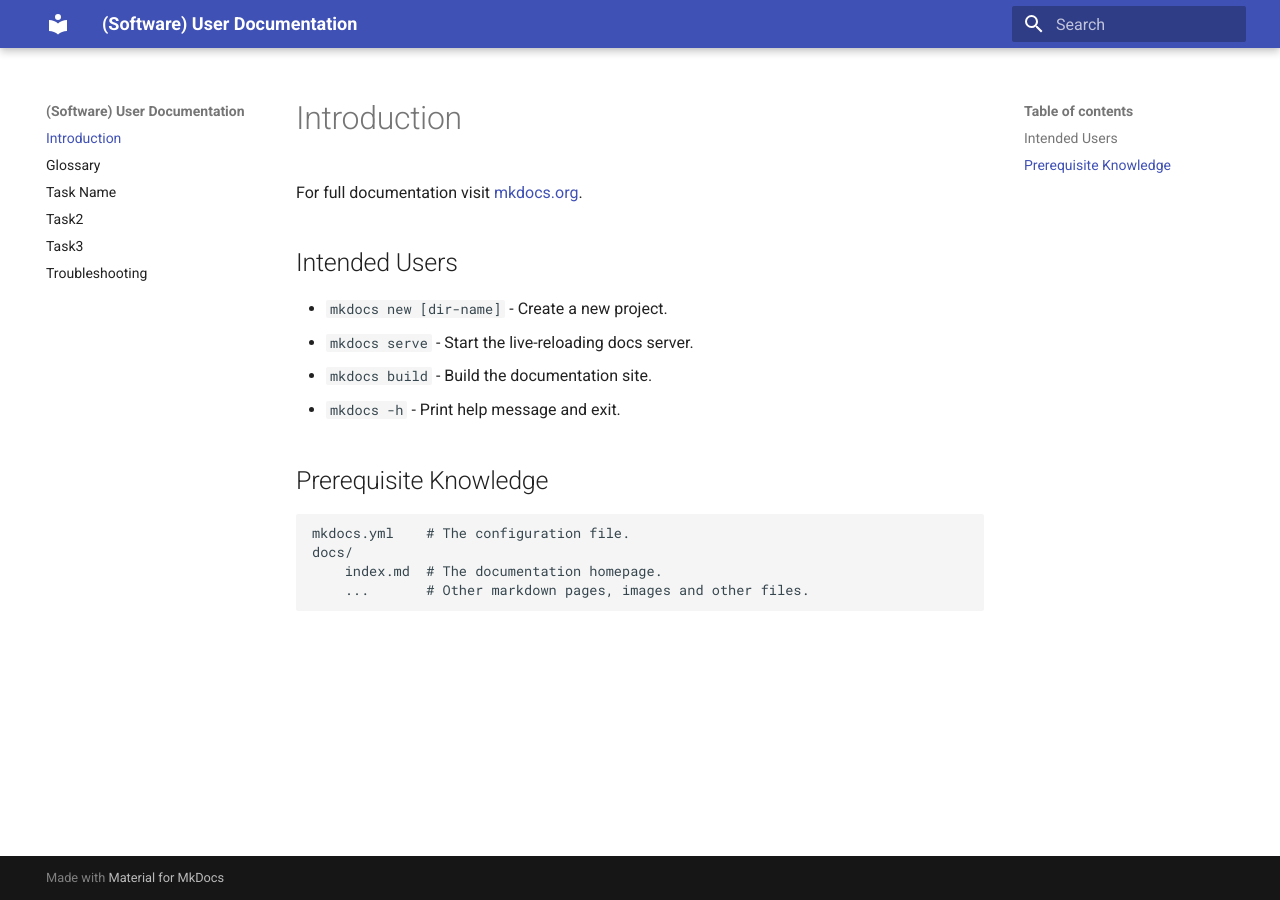
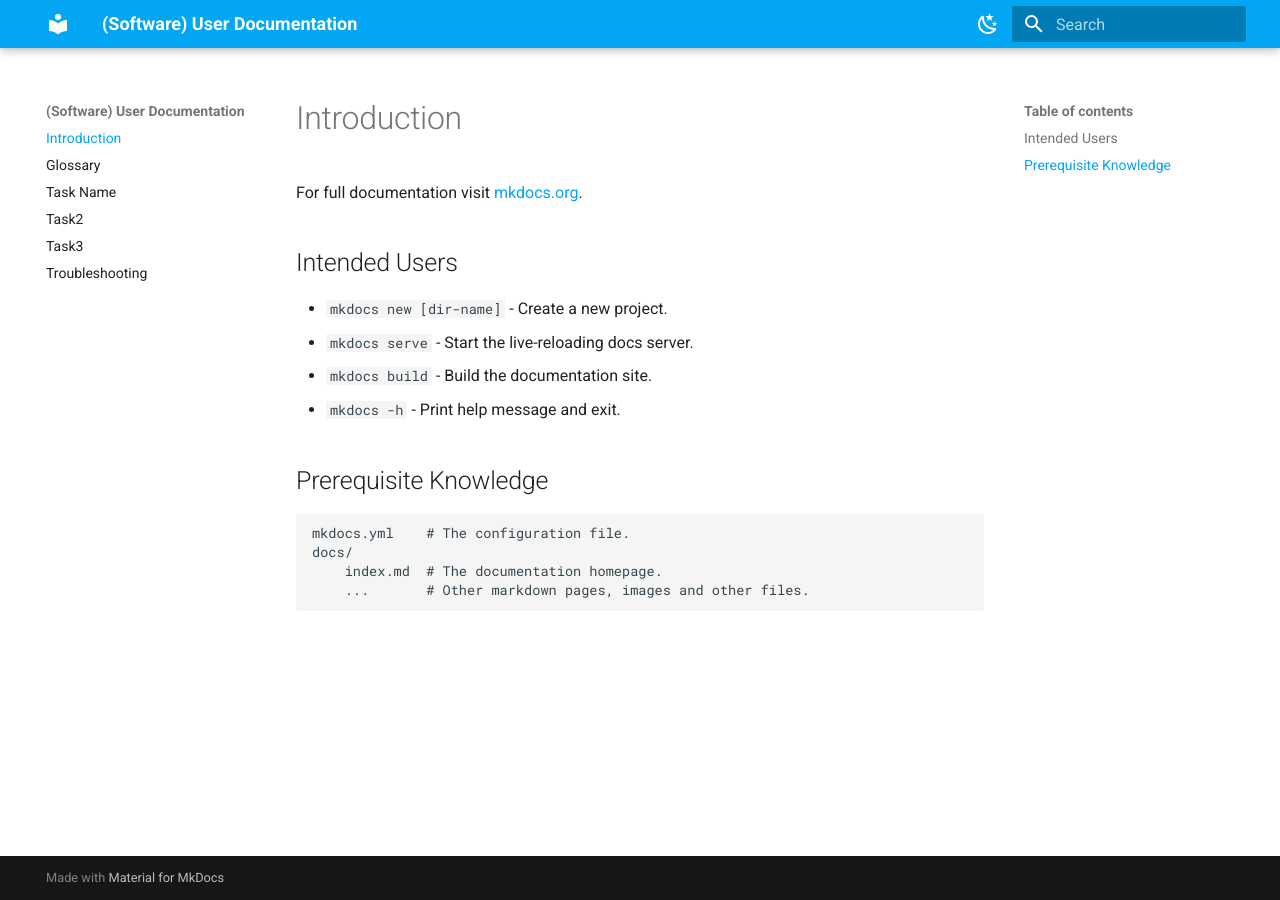
Before and after one commit to levxxvi/User-Documentation, an MkDocs documentation site: the page built from docs/index.md, in a window 1280 px wide. Built offline with MkDocs 1.6.1 and Material for MkDocs 9.7.7, drawn with Linux system fonts in a browser that asks for light colours.

Commit message:
Change theme

```diff
--- a/mkdocs.yml
+++ b/mkdocs.yml
@@ -2,3 +2,18 @@
 
 theme:
   name: material
+  palette:
+
+    # Palette toggle for light mode
+    - palette:
+      primary: light blue
+      accent: deep purple
+      toggle:
+        icon: material/weather-night
+        name: Switch to dark mode
+
+    # Palette toggle for dark mode
+    - scheme: slate
+      toggle:
+        icon: material/weather-sunny
+        name: Switch to light mode
```
